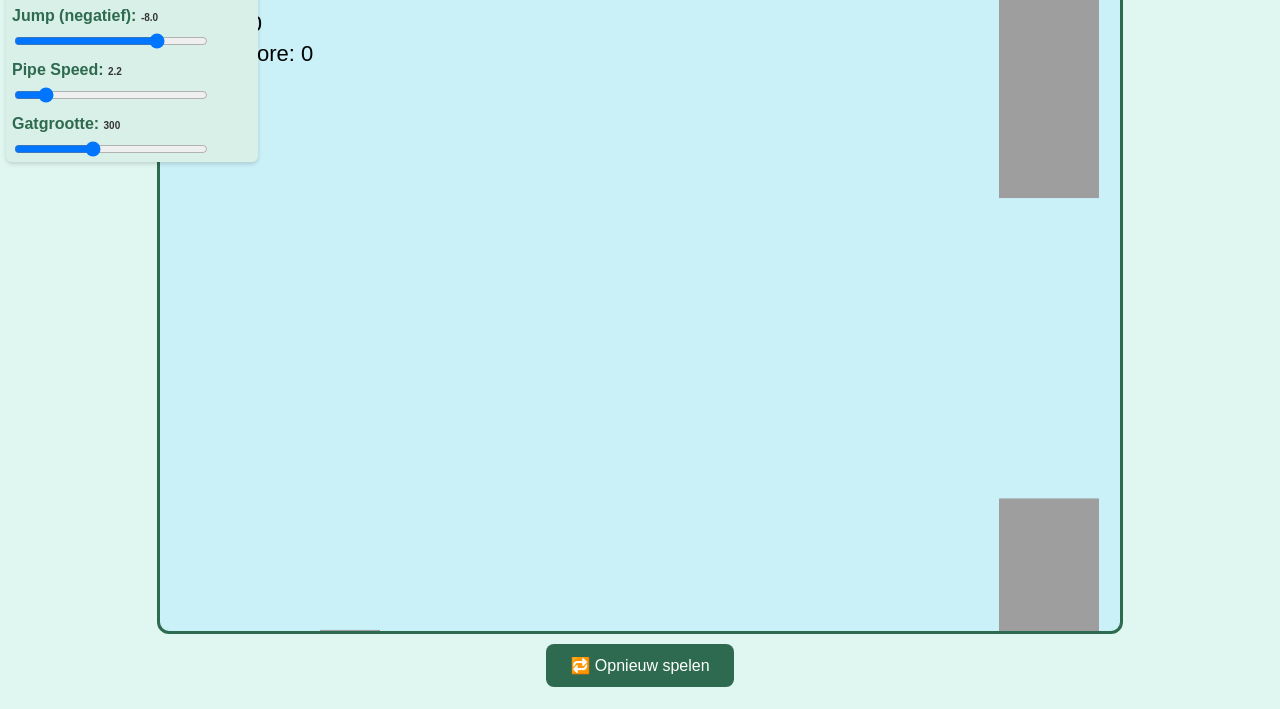
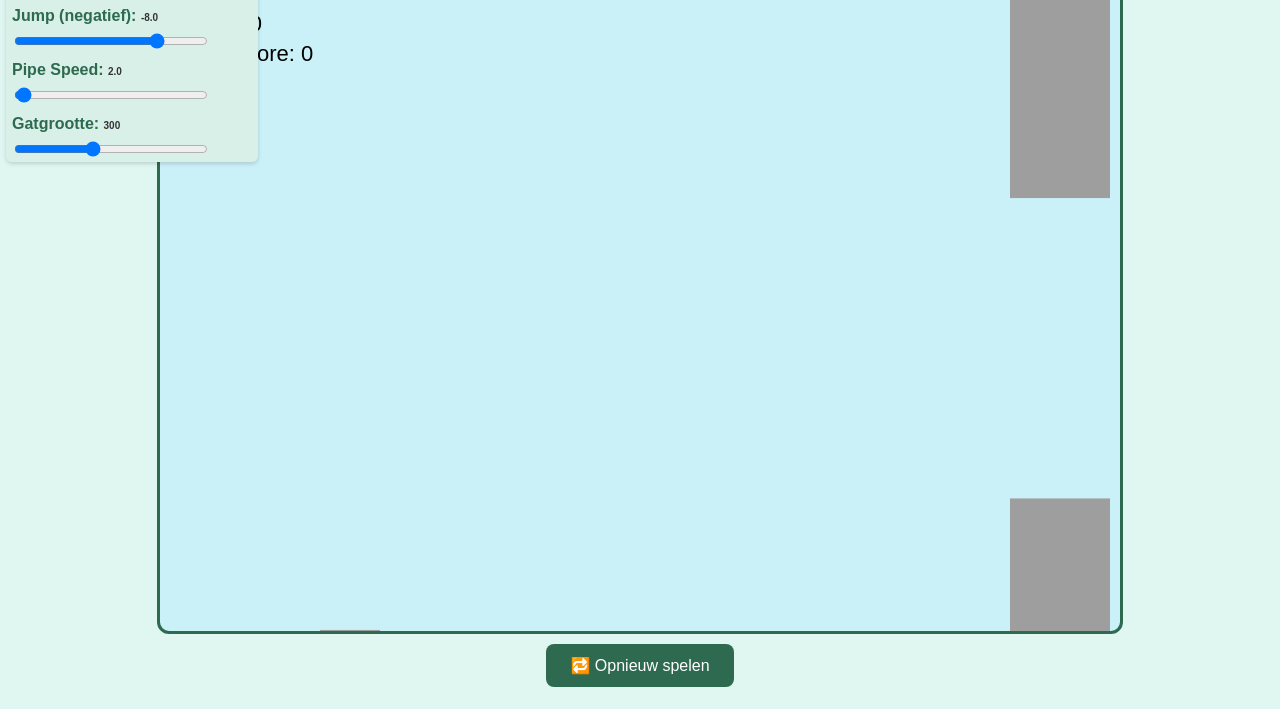
Before and after one commit to KAASPINDAKIND/flappy-baguette2, a plain HTML site: page index.html in a window 1280 px wide. Shown: the part 91-800 px from the top of the page. Drawn offline with Linux system fonts and the light colour scheme.

Commit message:
Update index.html

```diff
--- a/index.html
+++ b/index.html
@@ -26,7 +26,7 @@
   <div class="controls">
     <div class="control-group">
       <label>Gravity: <span id="gravityValue">0.22</span></label>
-      <input type="range" id="gravitySlider" min="0.01" max="1" step="0.01" value="0.22">
+      <input type="range" id="gravitySlider" min="0.01" max="1" step="0.03" value="0.22">
     </div>
     <div class="control-group">
       <label>Jump (negatief): <span id="jumpValue">-8</span></label>
@@ -34,7 +34,7 @@
     </div>
     <div class="control-group">
       <label>Pipe Speed: <span id="speedValue">2.2</span></label>
-      <input type="range" id="speedSlider" min="1" max="10" step="0.1" value="2.2">
+      <input type="range" id="speedSlider" min="1" max="100" step="0.5" value="2.2">
     </div>
     <div class="control-group">
       <label>Gatgrootte: <span id="gapValue">300</span></label>
```
